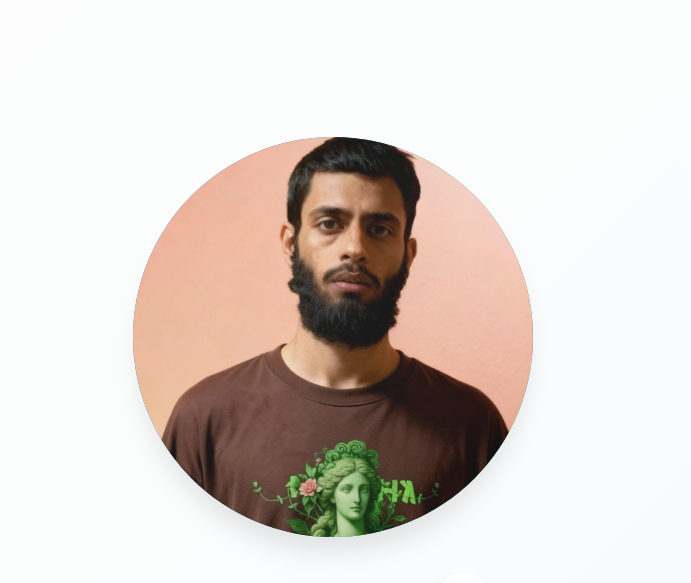
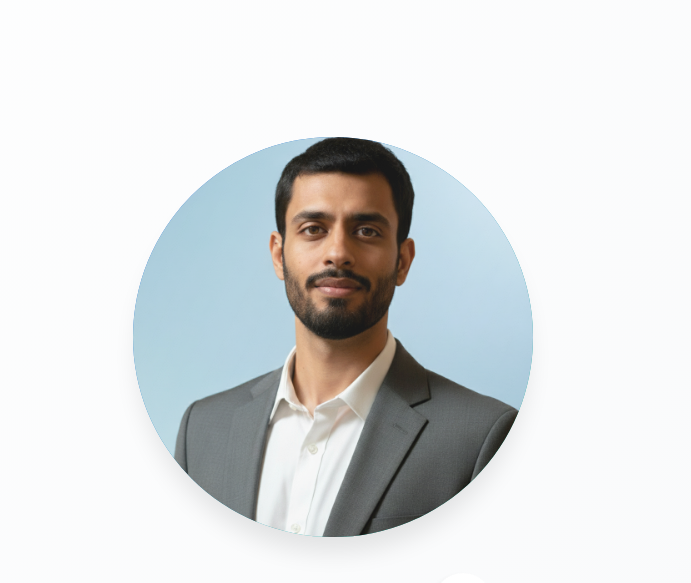
Before and after one commit to cyberfunky1010/portfolio-website, a plain HTML site: page index.html in a window 1280 px wide. Shown: the part 98-681 px from the top of the page, 589-1280 px from the left. Drawn offline with Linux system fonts and the light colour scheme.

Commit message:
Replace image source from me_me.jpg to me_me1.png

```diff
--- a/index.html
+++ b/index.html
@@ -108,7 +108,7 @@
                 <div class="hero-image fade-in-right">
                     <div class="image-container">
                         <div class="image-placeholder">
-                            <img src = "me_me.jpg"></img>
+                            <img src = "me_me1.png"></img>
                         </div>
                         <div class="floating-elements">
                             <div class="floating-icon react">
```
